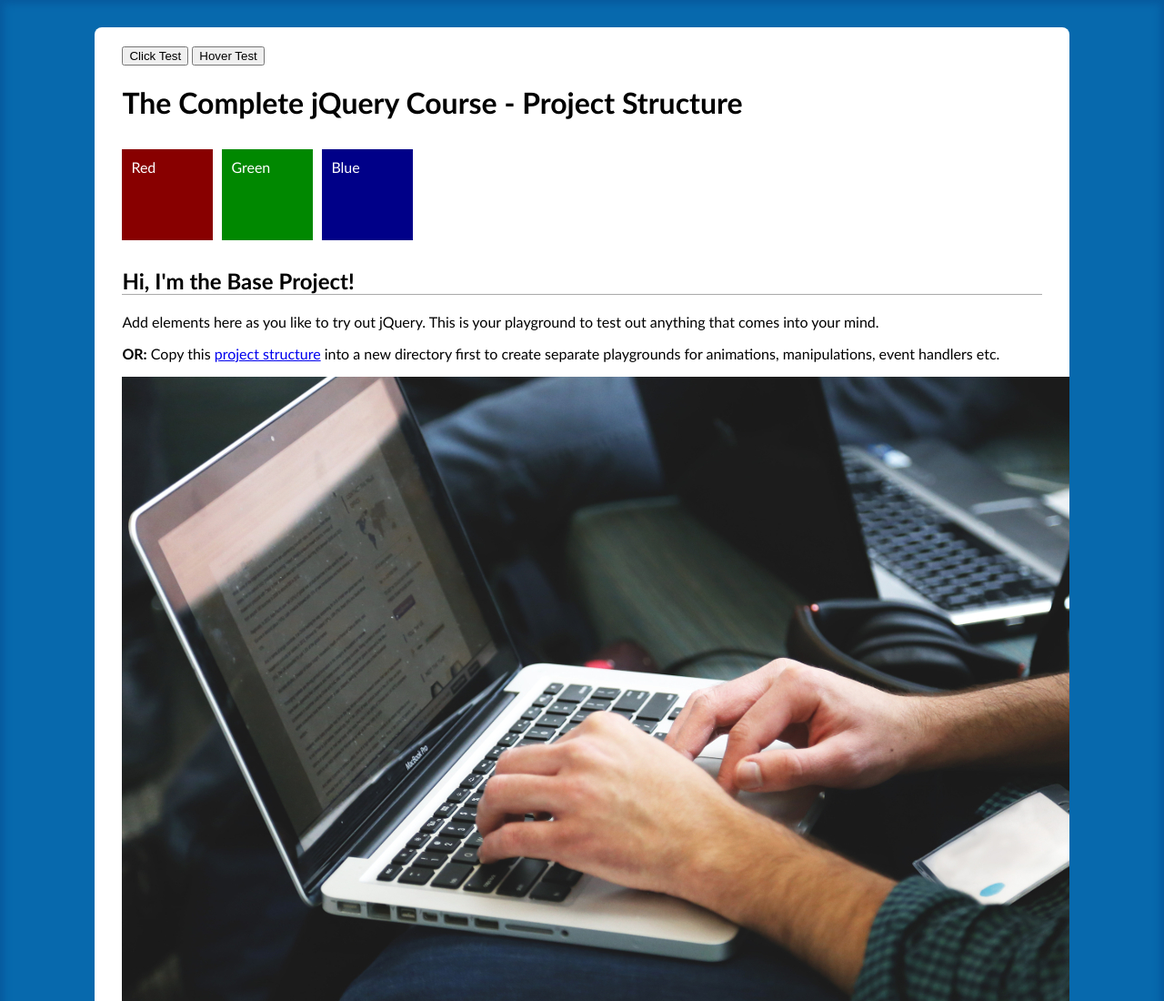
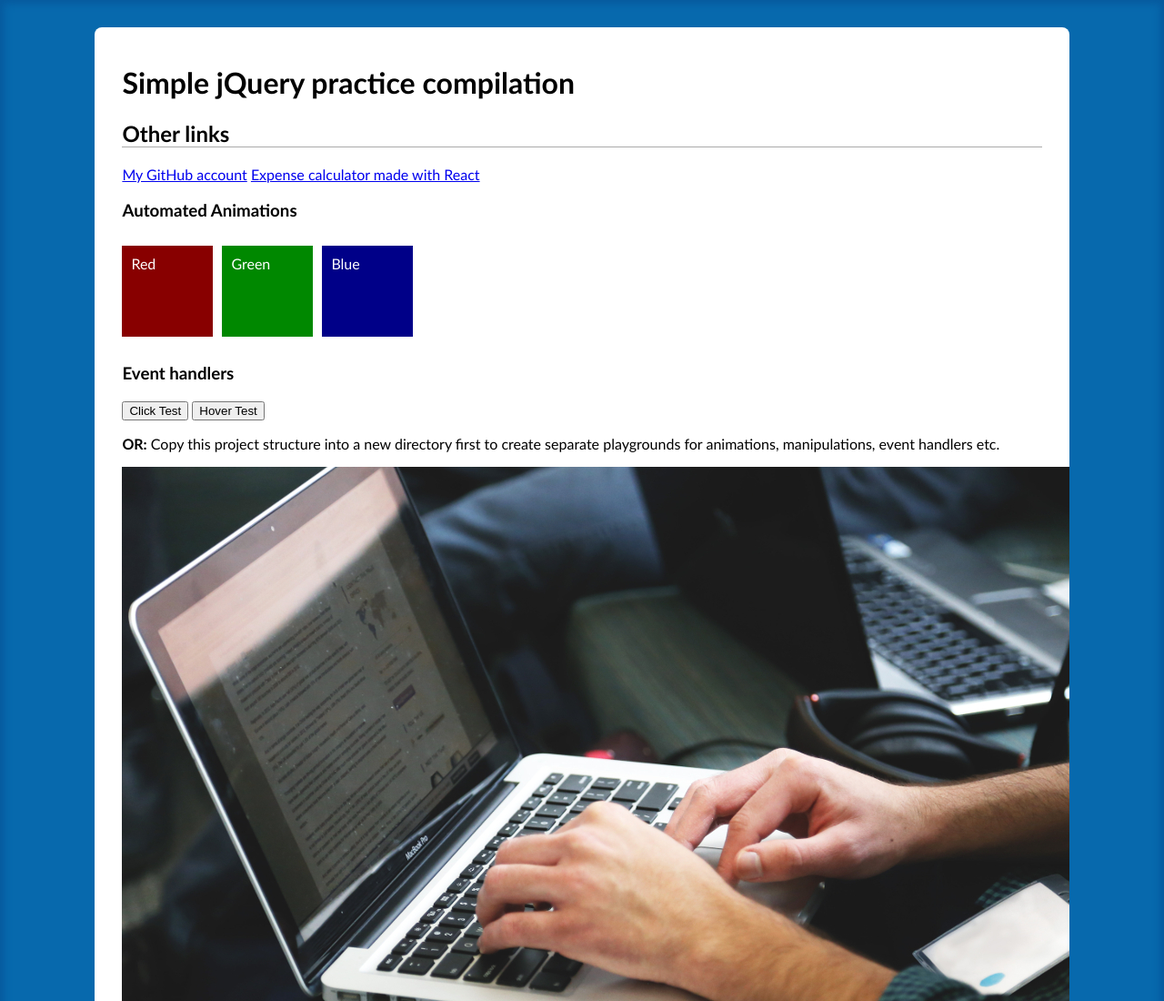
Before and after one commit to TNS-GH/TNS-jquery-prac, a plain HTML site: page index.html in a window 1280 px wide. Shown: the top 1100 px of the page at 91% size. Drawn offline with nearby package versions, Linux system fonts and the light colour scheme.

Commit message:
Test update

```diff
--- a/index.html
+++ b/index.html
@@ -13,31 +13,35 @@
   </head>
   <body>
     <div id="content">
+      <h1>Simple jQuery practice compilation</h1>
 
-      <button id="btn-click">Click Test</button>
-      <button id="btn-hover">Hover Test</button>
-
-      <h1>The Complete jQuery Course - Project Structure</h1>
-
+      <h2>Other links</h2>
+      <p>
+        <a id="special-link" href="https://github.com/TNS-GH"
+          >My GitHub account</a
+        >
+        <a id="special-link" href="https://tns-gh.github.io/TNS-react-prac/"
+          >Expense calculator made with React</a
+        >
+      </p>
+      <h3>Automated Animations</h3>
       <div class="red-box">Red</div>
       <div class="green-box">Green</div>
       <div class="blue-box">Blue</div>
       <div class="clear"></div>
 
-      <h2>Hi, I'm the Base Project!</h2>
+      <h3>Event handlers</h3>
+      <button id="btn-click">Click Test</button>
+      <button id="btn-hover">Hover Test</button>
+
       <p>
-        Add elements here as you like to try out jQuery. This is your playground
-        to test out anything that comes into your mind.
-      </p>
-      <p>
-        <strong>OR:</strong> Copy this
-        <a id="special-link" href="/url">project structure</a> into a new
-        directory first to create separate playgrounds for animations,
-        manipulations, event handlers etc.
+        <strong>OR:</strong> Copy this project structure into a new directory
+        first to create separate playgrounds for animations, manipulations,
+        event handlers etc.
       </p>
 
       <div class="gallery">
-        <img src="images/laptop-mobile_small.jpg" alt="">
+        <img src="images/laptop-mobile_small.jpg" alt="" />
       </div>
 
       <ul id="list">
@@ -74,7 +78,9 @@
         <input type="text" value="Peter" /><br />
         <input type="password" /><br />
         <input type="range" min="1" max="10" value="7" /><br />
-        <input type="checkbox" name="cb" checked /><label for="cb">Check me</label><br />
+        <input type="checkbox" name="cb" checked /><label for="cb"
+          >Check me</label
+        ><br />
         <textarea name="" cols="30" rows="10"></textarea><br />
         <input type="submit" value="Submit" />
       </form>
```
